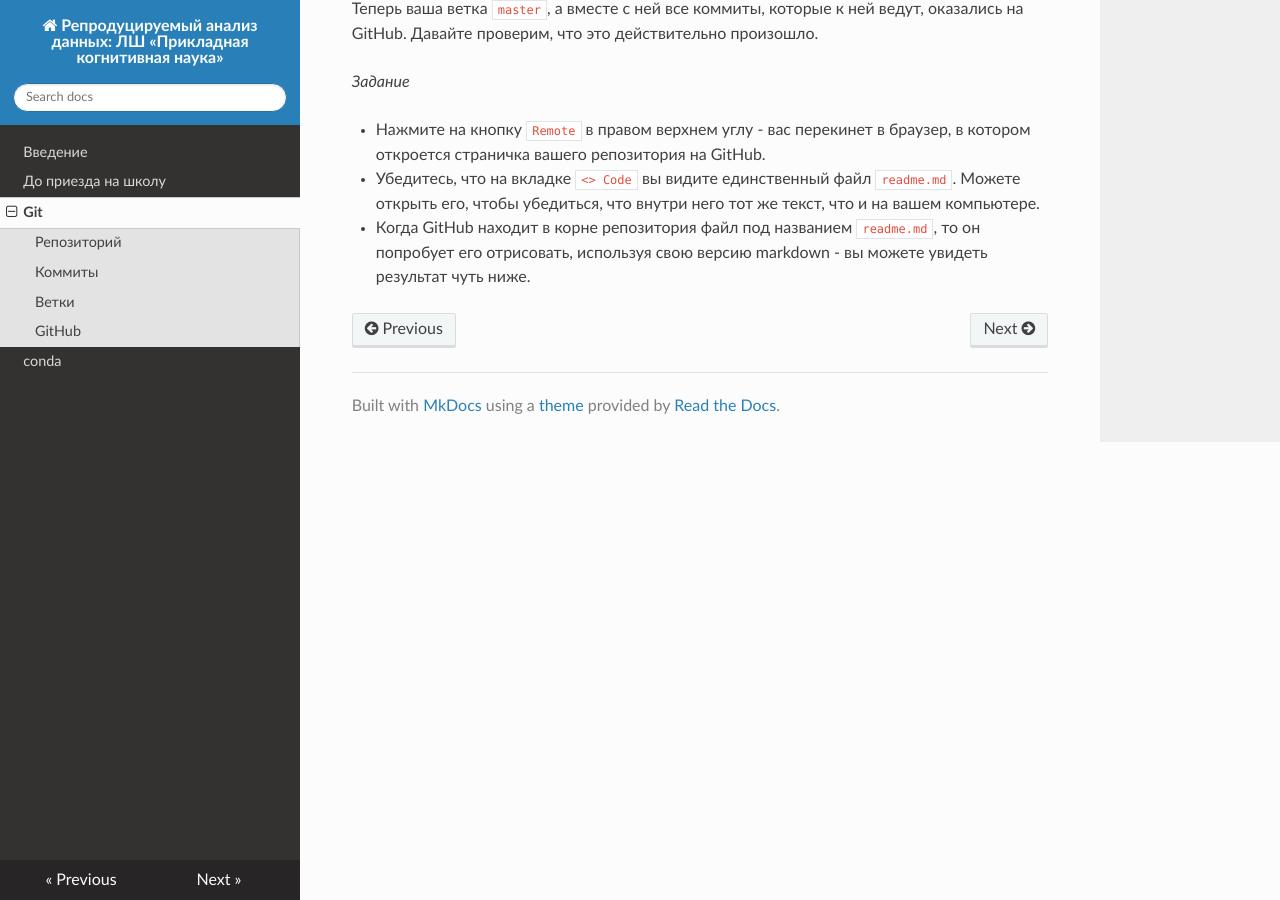
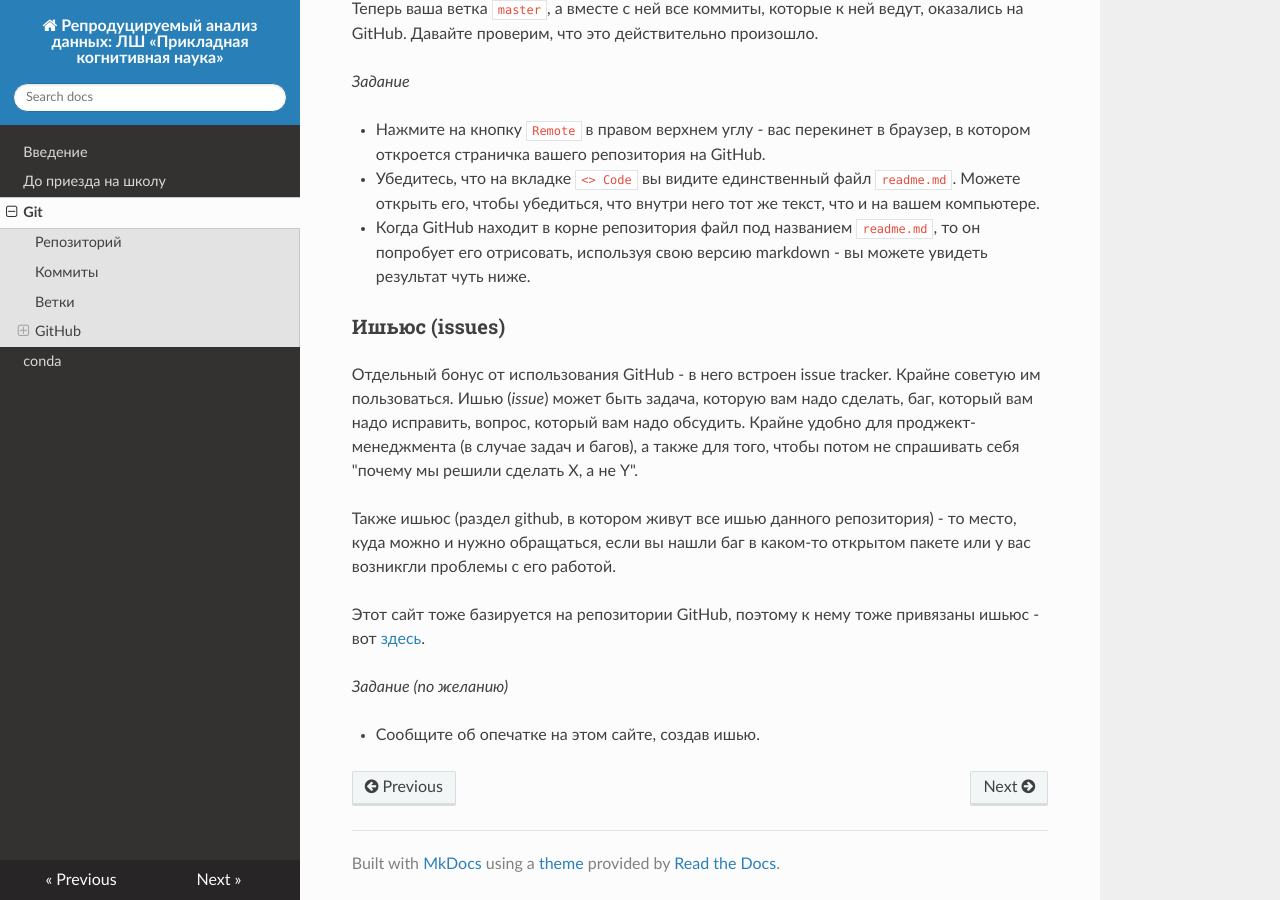
Before and after one commit to kalenkovich/reproducible-data-analysis, an MkDocs documentation site: the page built from website/docs/1_git.md, in a window 1280 px wide and 900 px high, scrolled down 4655 px. Built offline with MkDocs 1.6.1, drawn with Linux system fonts in a browser that asks for light colours; nearby versions of some CDN libraries.

Commit message:
added section about GitHub issue tracker

```diff
--- a/website/docs/1_git.md
+++ b/website/docs/1_git.md
@@ -150,3 +150,18 @@
 - Убедитесь, что на вкладке `<> Code` вы видите единственный файл `readme.md`.
   Можете открыть его, чтобы убедиться, что внутри него тот же текст, что и на вашем компьютере.
 - Когда GitHub находит в корне репозитория файл под названием `readme.md`, то он попробует его отрисовать, используя свою версию markdown - вы можете увидеть результат чуть ниже.
+
+### Ишьюс (issues)
+
+Отдельный бонус от использования GitHub - в него встроен issue tracker.
+Крайне советую им пользоваться.
+Ишью (*issue*) может быть задача, которую вам надо сделать, баг, который вам надо исправить, вопрос, который вам надо обсудить.
+Крайне удобно для проджект-менеджмента (в случае задач и багов), а также для того, чтобы потом не спрашивать себя "почему мы решили сделать X, а не Y".
+
+Также ишьюс (раздел github, в котором живут все ишью данного репозитория) - то место, куда можно и нужно обращаться, если вы нашли баг в каком-то открытом пакете или у вас возникгли проблемы с его работой.
+
+Этот сайт тоже базируется на репозитории GitHub, поэтому к нему тоже привязаны ишьюс - вот [здесь](https://github.com/kalenkovich/reproducible-data-analysis/issues).
+
+*Задание (по желанию)*
+
+- Сообщите об опечатке на этом сайте, создав ишью.
```
